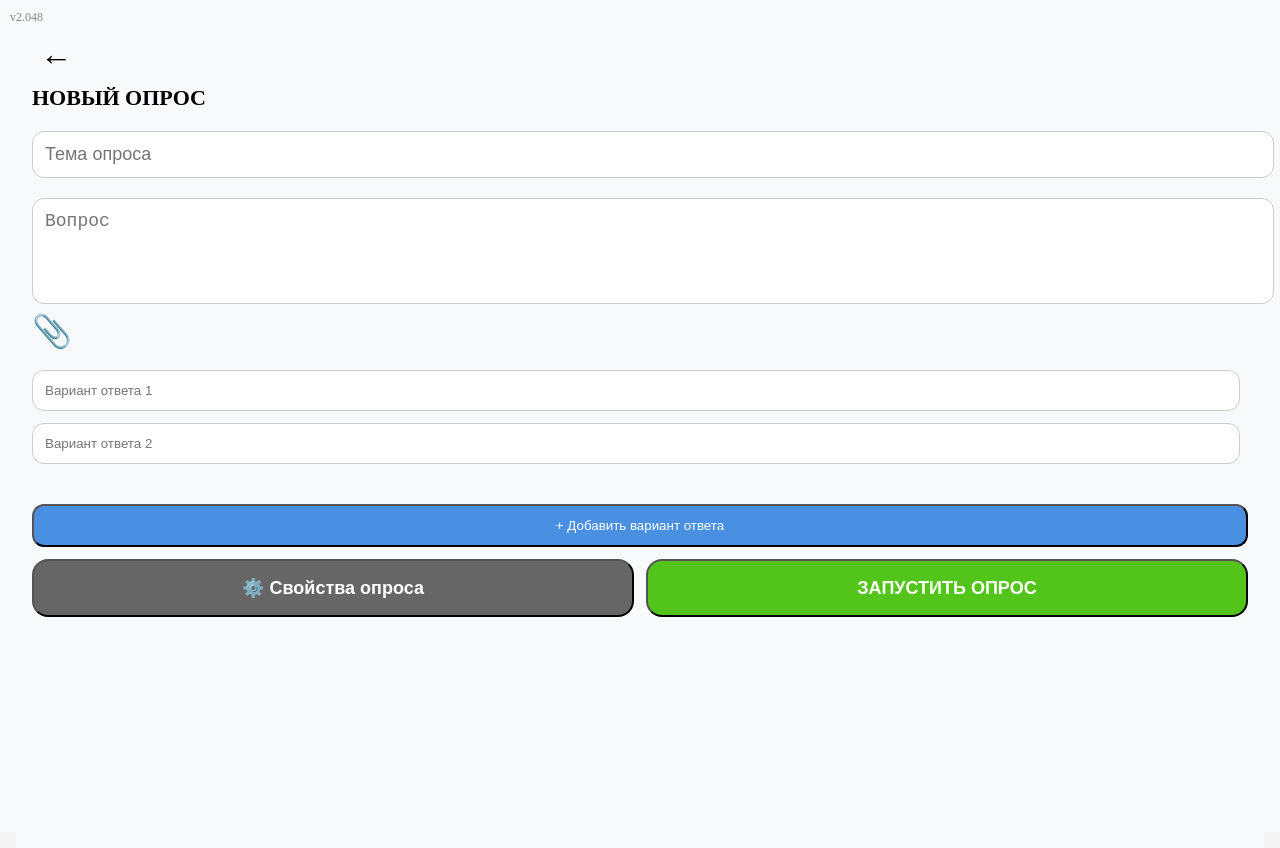
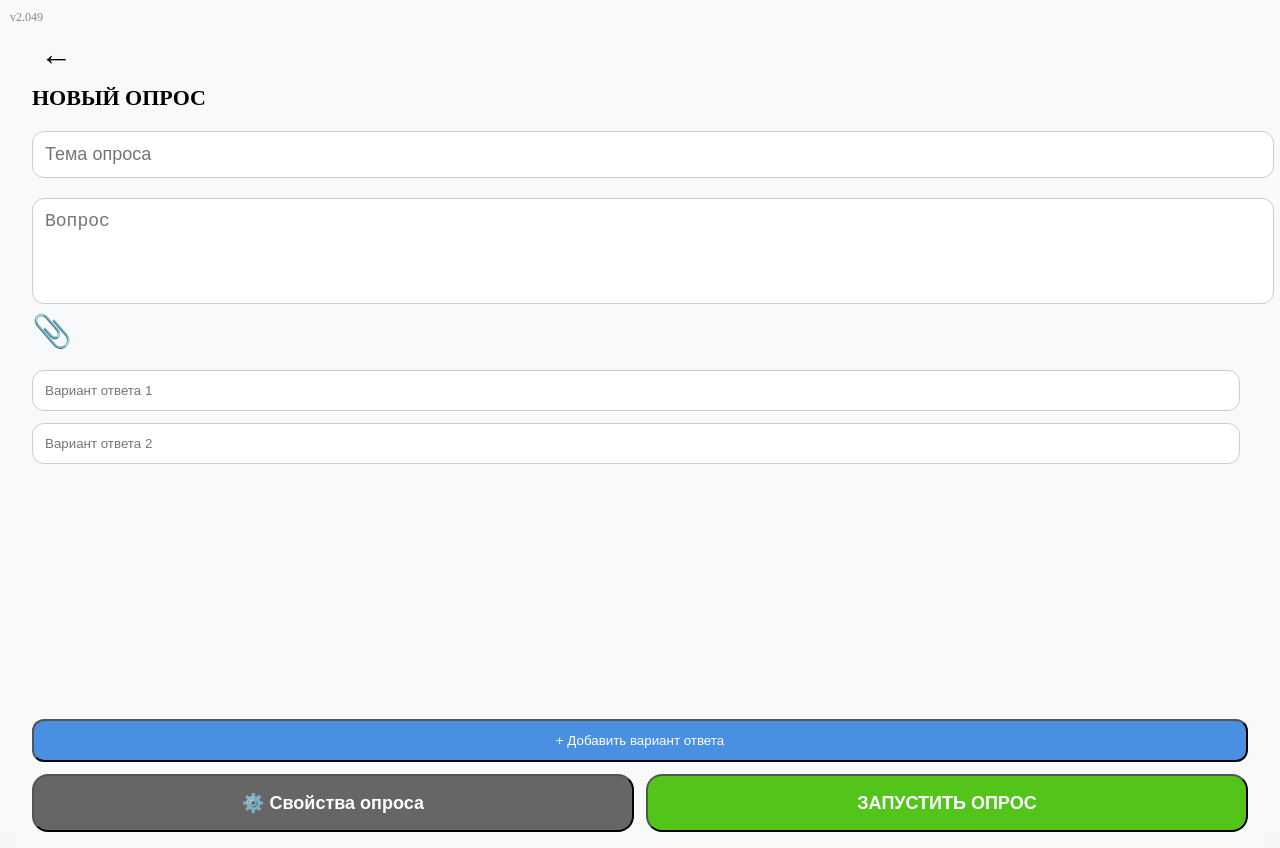
Before and after one commit to Aleksandr7023/golosovalka2, a React (Vite) app: page / in a window 1280 px wide. Both pictures are taken after a click on the button "ЗАДАТЬ НОВЫЙ ОПРОС". Built offline with nearby package versions, Linux system fonts and the light colour scheme.

Commit message:
update 21.11.25 15:30:54

```diff
--- a/src/CreatePollScreen.jsx
+++ b/src/CreatePollScreen.jsx
@@ -1,4 +1,4 @@
-// src/CreatePollScreen.jsx — v2.048
+// src/CreatePollScreen.jsx — v2.049
 
 import React, { useState, useEffect } from 'react'
 
@@ -75,7 +75,7 @@ export default function CreatePollScreen({ onBack, draft }) {
   return (
     <div style={{ padding: '16px', background: '#f8f9fa', minHeight: '100dvh', display: 'flex', flexDirection: 'column' }}>
       <div style={{ position: 'absolute', top: 10, left: 10, fontSize: '12px', color: '#888' }}>
-        v2.048
+        v2.049
       </div>
 
       <button onClick={handleBack} style={{ background: 'none', border: 'none', fontSize: '32px', padding: '4px 8px', cursor: 'pointer', alignSelf: 'flex-start' }}>
@@ -154,8 +154,8 @@ export default function CreatePollScreen({ onBack, draft }) {
         </div>
       )}
 
-      {/* Варианты — прокрутка только при 4+ */}
-      <div style={{ overflowY: options.length > 3 ? 'auto' : 'visible', paddingRight: '8px', marginBottom: '20px' }}>
+      {/* Варианты — опущено на 1.5 строки */}
+      <div style={{ flex: 1, overflowY: options.length > 3 ? 'auto' : 'visible', paddingRight: '8px', paddingBottom: '80px' }}>
         {options.map((opt, i) => (
           <div key={i} style={{ display: 'flex', marginBottom: '12px' }}>
             <input
@@ -173,8 +173,8 @@ export default function CreatePollScreen({ onBack, draft }) {
         ))}
       </div>
 
-      {/* Кнопки — под 4-м вариантом */}
-      <div style={{ paddingTop: '8px' }}>
+      {/* Кнопки — опущены на полтора варианта */}
+      <div style={{ marginTop: '-70px' }}>
         <button onClick={addOption} style={{ width: '100%', padding: '12px', background: '#4a90e2', color: 'white', borderRadius: '12px', marginBottom: '12px' }}>
           + Добавить вариант ответа
         </button>
```
